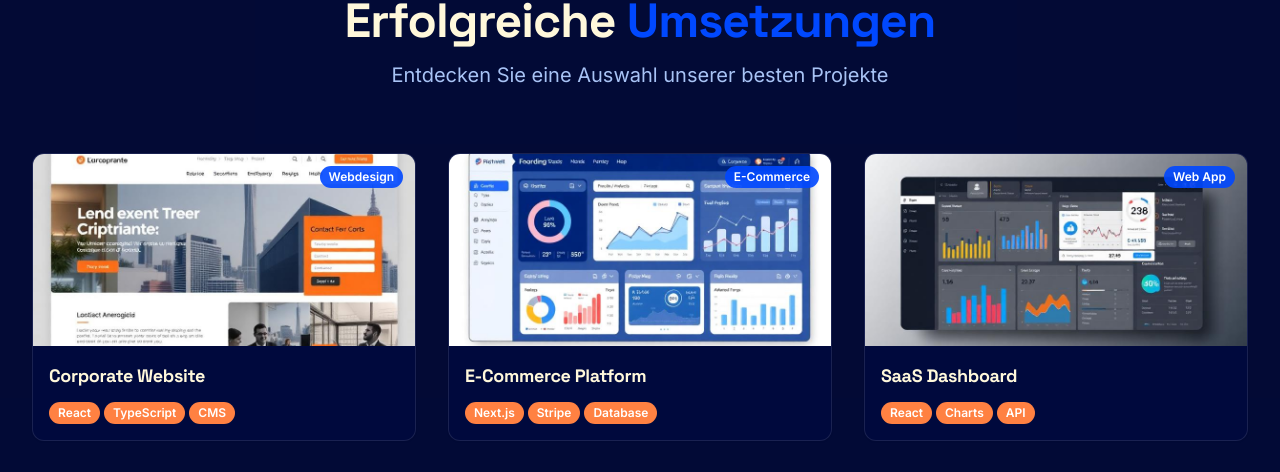
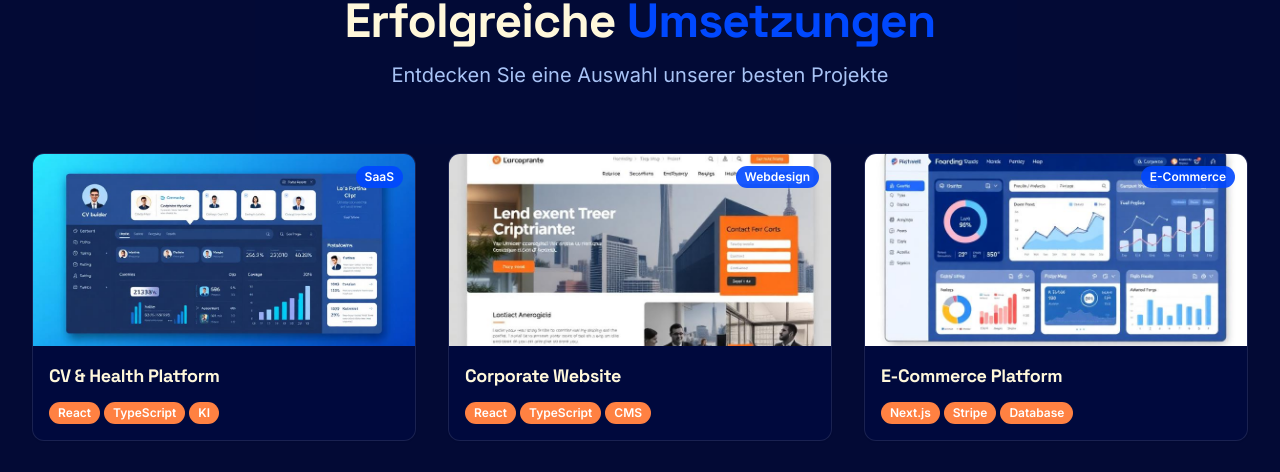
Before and after one commit to YoussefAlzibak/digital-oldenburg-hub, a React (Vite) app: page / in a window 1280 px wide. Shown: the part 2397-2869 px from the top of the page. Built offline with nearby package versions, Linux system fonts and the light colour scheme; no server answers; the database is empty.

Commit message:
Add featured project entry

```diff
--- a/src/pages/Index.tsx
+++ b/src/pages/Index.tsx
@@ -69,6 +69,13 @@ const Index = () => {
   ];
 
   const projects = [
+    {
+      title: "CV & Health Platform",
+      category: "SaaS",
+      image: portfolioProfileforge,
+      tags: ["React", "TypeScript", "KI"],
+      link: "https://profile-forge-share-1.onrender.com"
+    },
     {
       title: "Corporate Website",
       category: "Webdesign",
```
